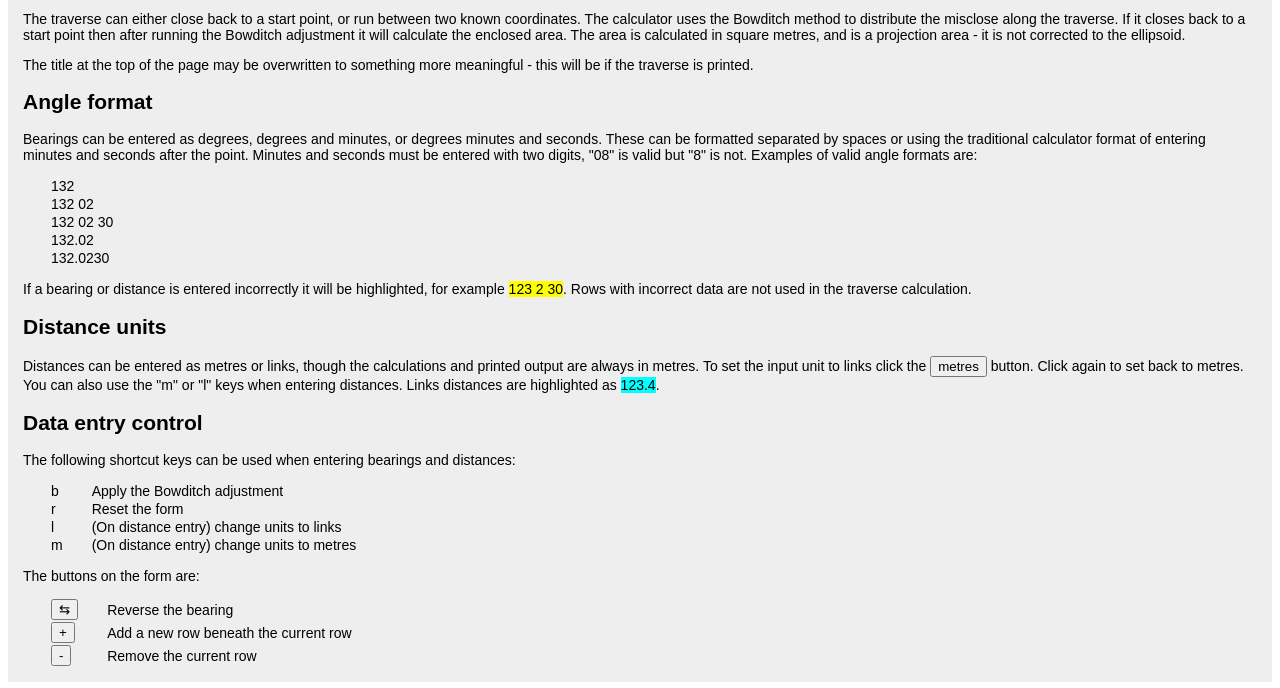
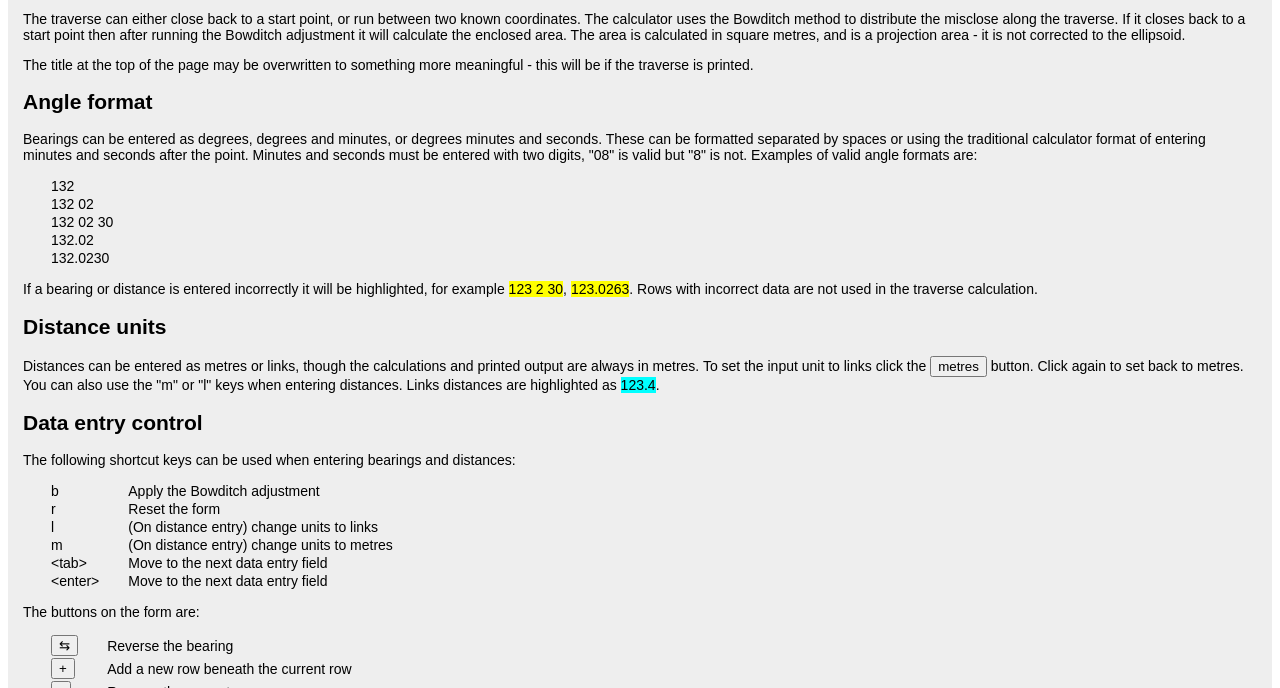
Before and after one commit to linz/linz-webapp-geodetic-calculators, a plain HTML site: page index.html in a window 1280 px wide. Both pictures are taken after a click on the input "Help". Shown: the part 112-800 px from the top of the page. Drawn offline with Linux system fonts and the light colour scheme.

Commit message:
Updating the help

```diff
--- a/index.html
+++ b/index.html
@@ -49,7 +49,8 @@
             </table>
             <p>
             If a bearing or distance is entered incorrectly it will be highlighted, for example
-            <span class="error bearing">123 2 30</span>.  Rows with incorrect data are
+            <span class="error bearing">123 2 30</span>,
+            <span class="error bearing">123.0263</span>.  Rows with incorrect data are
             not used in the traverse calculation.
             </p>
             <h2>Distance units</h2>
@@ -70,6 +71,8 @@
                 <tr><td>r</td><td>Reset the form</td></tr>
                 <tr><td>l</td><td>(On distance entry) change units to links</td></tr>
                 <tr><td>m</td><td>(On distance entry) change units to metres</td></tr>
+                <tr><td>&lt;tab&gt;</td><td>Move to the next data entry field</td></tr>
+                <tr><td>&lt;enter&gt;</td><td>Move to the next data entry field</td></tr>
             </table>
             <p>
             The buttons on the form are:
```
